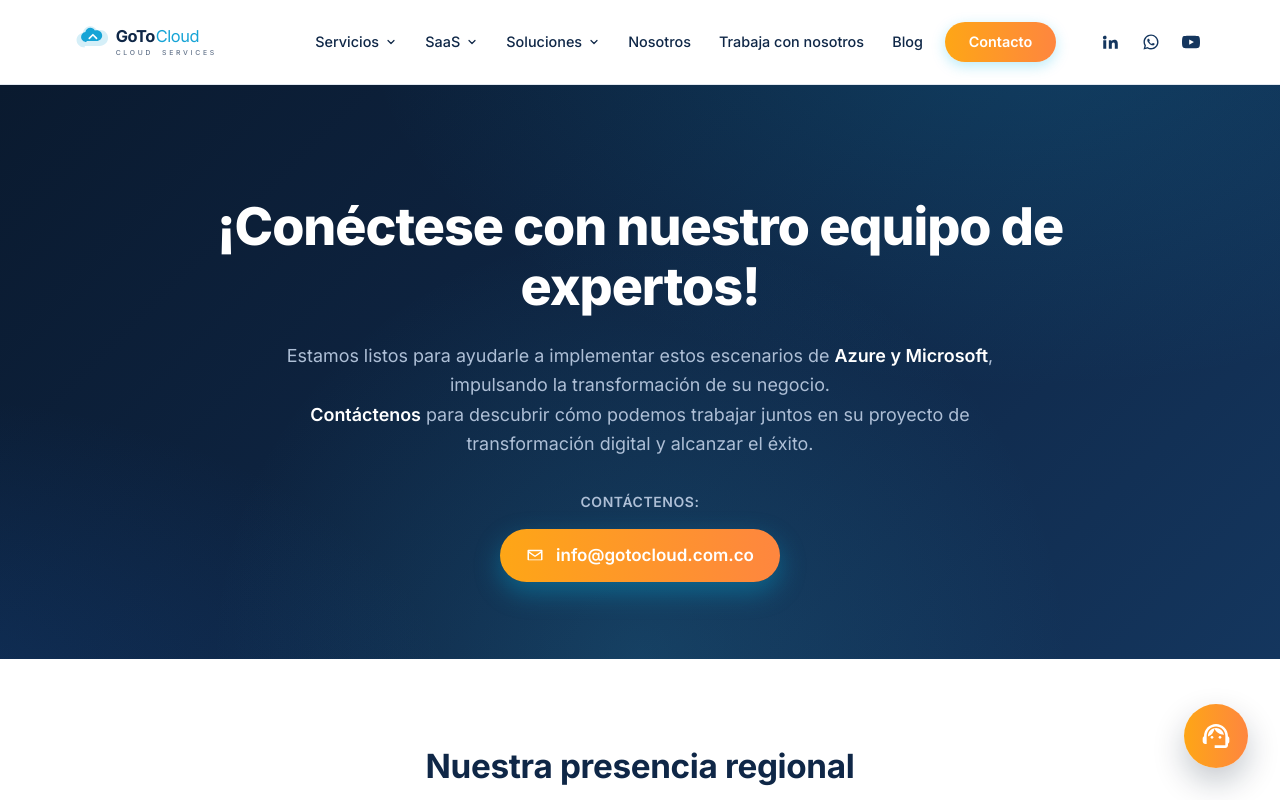
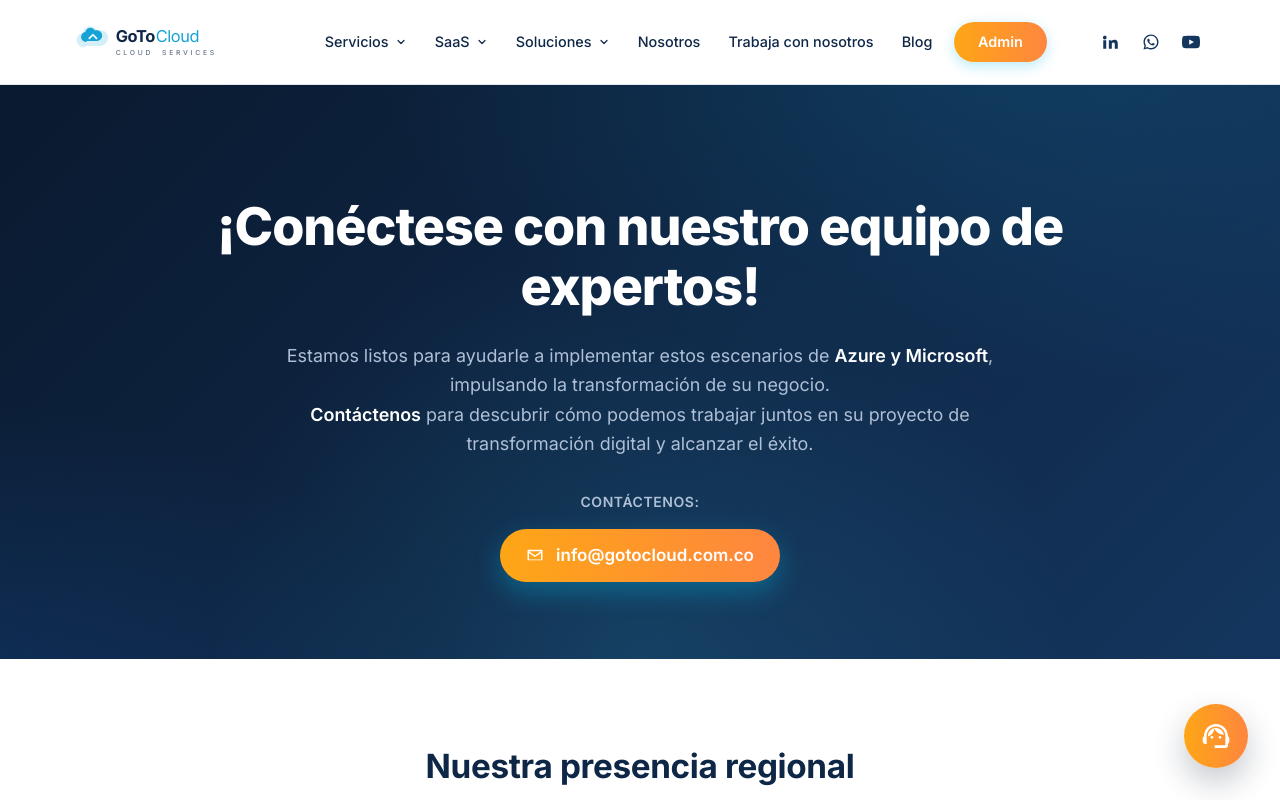
Before and after one commit to cortizd13/GoToCloud, a React (Vite) app in the folder gotocloud-frontend/: page / in a window 1280 px wide. Shown: the top 800 px of the page. Built offline with nearby package versions, Linux system fonts and the light colour scheme.

Commit message:
Agregando boton admin

```diff
--- a/gotocloud-frontend/src/infrastructure/data/nav.data.ts
+++ b/gotocloud-frontend/src/infrastructure/data/nav.data.ts
@@ -31,7 +31,7 @@ export const PRIMARY_NAV: NavMenuItem[] = [
   { label: "Nosotros", href: "#nosotros" },
   { label: "Trabaja con nosotros", href: "#trabaja" },
   { label: "Blog", href: "#blog" },
-  { label: "Contacto", href: "#contacto", cta: true },
+  { label: "Admin", href: "https://7r9fb398-5173.use.devtunnels.ms/dashboard", cta: true },
 ];
 
 export const SOCIAL_LINKS: SocialLink[] = [
--- a/gotocloud-frontend/src/presentation/layout/Header.tsx
+++ b/gotocloud-frontend/src/presentation/layout/Header.tsx
@@ -44,6 +44,8 @@ export function Header() {
             {item.label}
             <ChevronDownIcon size={12} />
           </button>
+
+
           <div className="gtc-nav__dropdown" role="menu">
             <ul>
               {item.children.map((c) => (
--- a/gotocloud-frontend/src/presentation/sections/ContactSection.tsx
+++ b/gotocloud-frontend/src/presentation/sections/ContactSection.tsx
@@ -21,7 +21,7 @@ export function ContactSection() {
             juntos en su proyecto de transformación digital y alcanzar el éxito.
           </p>
           <p className="gtc-contact__cta-label">Contáctenos:</p>
-          <a className="gtc-contact__cta" href={`mailto:${vm.hero.email}`}>
+          <a className="gtc-contact__cta" >
             <MailIcon size={18} />
             <span>{vm.hero.email}</span>
           </a>
```
